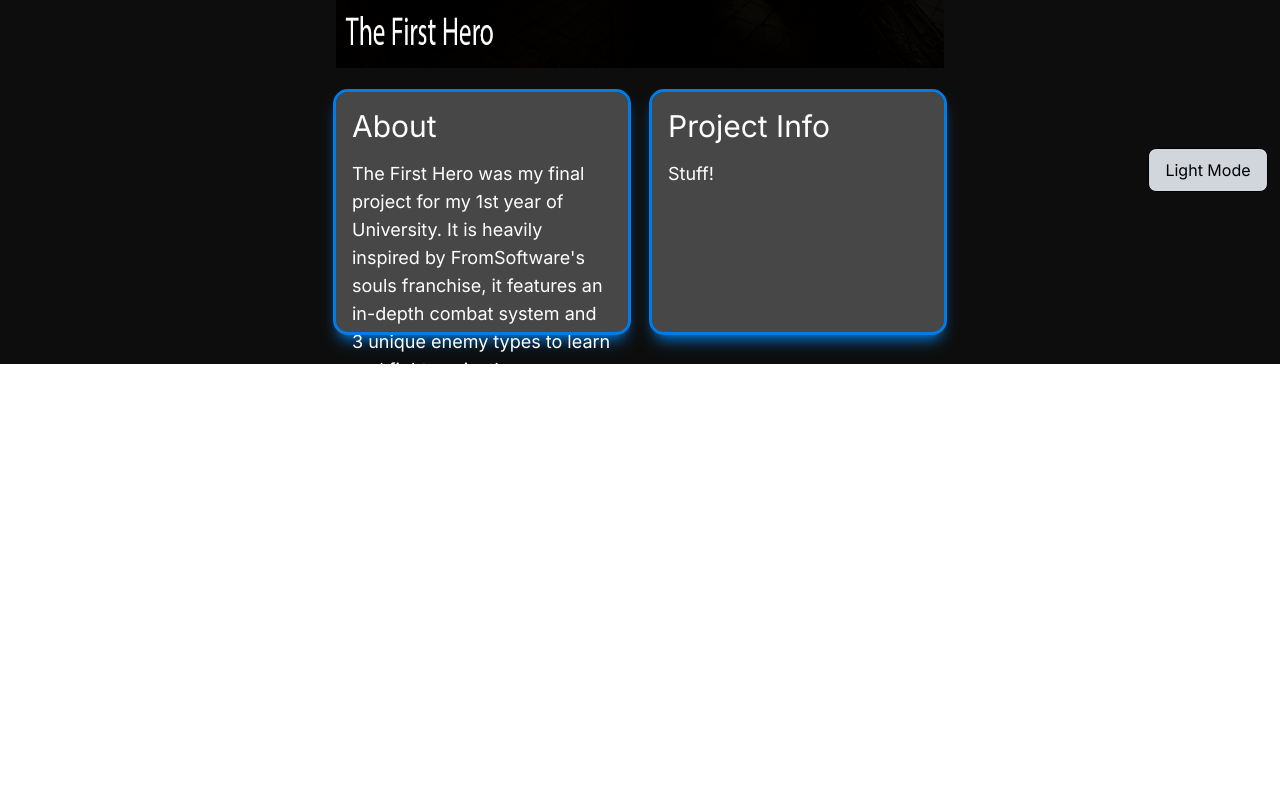
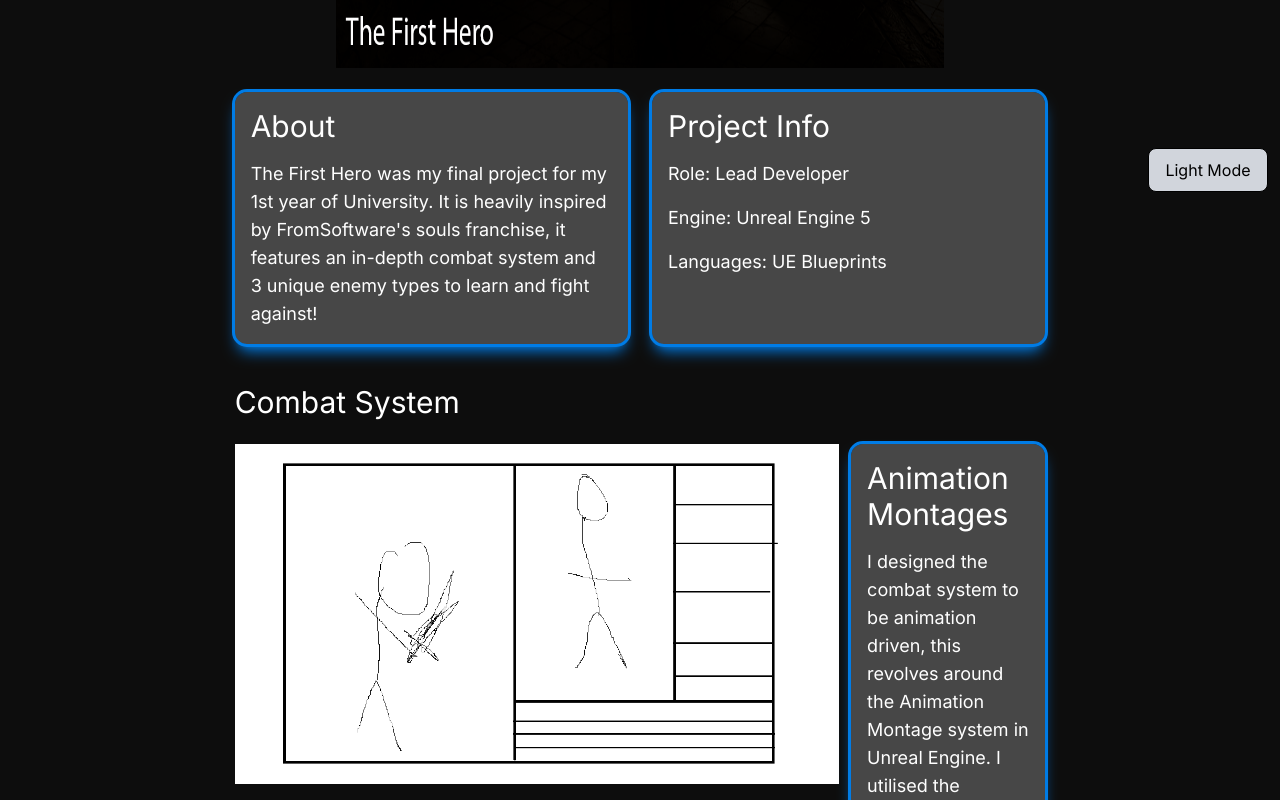
Before and after one commit to RProctor2006/RileyProctor-Portfolio, a React (Vite) app in the folder RileyProctor-PortfolioProject/: page /TheFirstHero in a window 1280 px wide. Shown: the part 596-1396 px from the top of the page. Before the commit the page ends 996 px from the top, so only its background shows below. Built offline with nearby package versions, Linux system fonts and the light colour scheme.

Commit message:
Updated TFH Project Page
Started talking about the combat system on the TFH project page, I added placeholder images until I can get the media to replace it

```diff
--- a/RileyProctor-PortfolioProject/src/pages/TheFirstHeroPage.tsx
+++ b/RileyProctor-PortfolioProject/src/pages/TheFirstHeroPage.tsx
@@ -2,9 +2,10 @@ import { Link } from 'react-router-dom'
 
 function TheFirstHeroPage() {
     return (
-        <div className="min-h-screen max-w-1/2 mx-auto flex-col justify-items-center bg-white text-black dark:bg-darkbg dark:text-white">
-            <div className="pt-20" >
+        <div className="min-h-screen mx-auto flex-col justify-items-center bg-white text-black dark:bg-darkbg dark:text-white">
 
+            {/*Project Intro Section*/}
+            <div className="pt-20 flex flex-col max-w-1/2">
                 {/*Go Back Button*/}
                 <div className="flex justify-start">
                     <Link to="/">
@@ -14,10 +15,14 @@ function TheFirstHeroPage() {
 
                 {/*Image Pic (Replace with gif or video) */}
                 <img className="h-130" src="/images/projects/TFH/TFHPagePhoto.png" alt="Project Image" />
+            </div>
 
+
+
+            <div className="max-w-8/12" >
                 {/*Info Boxes Underneath*/}
                 <div className="flex flex-row mt-6">
-                  <div className="dark:bg-darkbgsec h-60 w-1/2 mr-3 shadow-lg shadow-lightacc2 outline-solid outline-lightacc2 rounded-xl">
+                  <div className="dark:bg-darkbgsec w-1/2 mr-3 shadow-lg shadow-lightacc2 outline-solid outline-lightacc2 rounded-xl">
                       {/*About Box*/}
                       <div className="p-4 text-wrap text-left">
                           <h1 className="text-3xl">About</h1>
@@ -26,13 +31,48 @@ function TheFirstHeroPage() {
                       </div>
                   </div>
 
-                  <div className="dark:bg-darkbgsec h-60 w-1/2 ml-3 shadow-lg shadow-lightacc2 outline-solid outline-lightacc2 rounded-xl">
+                  <div className="dark:bg-darkbgsec w-1/2 ml-3 shadow-lg shadow-lightacc2 outline-solid outline-lightacc2 rounded-xl">
                       {/*Project Info Box*/}
                       <div className="p-4 text-wrap text-left">
                           <h1 className="text-3xl">Project Info</h1>
-                          <p className="text-lg pt-4">Stuff!</p>
+                          <p className="text-lg pt-4">Role: Lead Developer</p>
+                          <p className="text-lg pt-4">Engine: Unreal Engine 5</p>
+                          <p className="text-lg pt-4">Languages: UE Blueprints</p>
                       </div>
                   </div>
+                </div>
+
+                {/*Combat System Section*/}
+                <div className="pt-10 flex-col justify-items-start">
+                    <h1 className="text-3xl ">Combat System</h1>
+
+                    {/*Animation Montages Section*/}
+                    <div className="flex flex-row pt-6">
+                        <img className="h-85" src="/images/placeholders/TFH_AnimNotifs_Placeholder.png" alt="TFH_AnimNotifs Placeholder" />
+                        <div className="dark:bg-darkbgsec ml-3 shadow-lg shadow-lightacc2 outline-solid outline-lightacc2 rounded-xl">
+                            <div className="p-4 text-wrap text-left">
+                                <h1 className="text-3xl">Animation Montages</h1>
+                                <p className="text-lg pt-4">I designed the combat system to be animation driven, this revolves around the Animation Montage system
+                                in Unreal Engine. I utilised the animation notify classes in order to trigger certain events. This includes: Activating weapon hitboxes,
+                                Motion Warping, Invincibility Frames on rolls, Input windows and more!</p>
+                                <p className="text-lg pt-4">This system is ideal as it allows for more natural feeling combat, instead of inconveniencing myself with hard coded timings, I can make dynamic, reusable notify events that I can add to whatever animation montage I require.</p>
+                            </div>
+                        </div>
+                    </div>
+
+                    {/*Component Section*/}
+                    <div className="flex flex-row pt-10">
+                        <img className="h-85" src="/images/placeholders/TFH_CombatComp_Placeholder.png" alt="TFH_Component Placeholder" />
+                        <div className="dark:bg-darkbgsec ml-3 shadow-lg shadow-lightacc2 outline-solid outline-lightacc2 rounded-xl">
+                            <div className="p-4 text-wrap text-left">
+                                <h1 className="text-3xl">Combat Component</h1>
+                                <p className="text-lg pt-4">The other half of the combat system was done inside a combat component I created. Creating the combat system
+                                in a component allows for me to create a reusable and efficient piece of code that I can add to any character I want and it will work.
+                                This keeps my code clean and effective, as well as making it easier to debug if anything goes wrong! This component works in tandem with
+                                other components, namely, the health and equipment components I have, which I will explain in further detail later. </p>
+                            </div>
+                        </div>
+                    </div>
                 </div>
             </div>
         </div>
```
Also changed, not shown: RileyProctor-PortfolioProject/public/images/placeholders/TFH_AnimNotifs_Placeholder.png (added), RileyProctor-PortfolioProject/public/images/placeholders/TFH_CombatComp_Placeholder.png (added).
